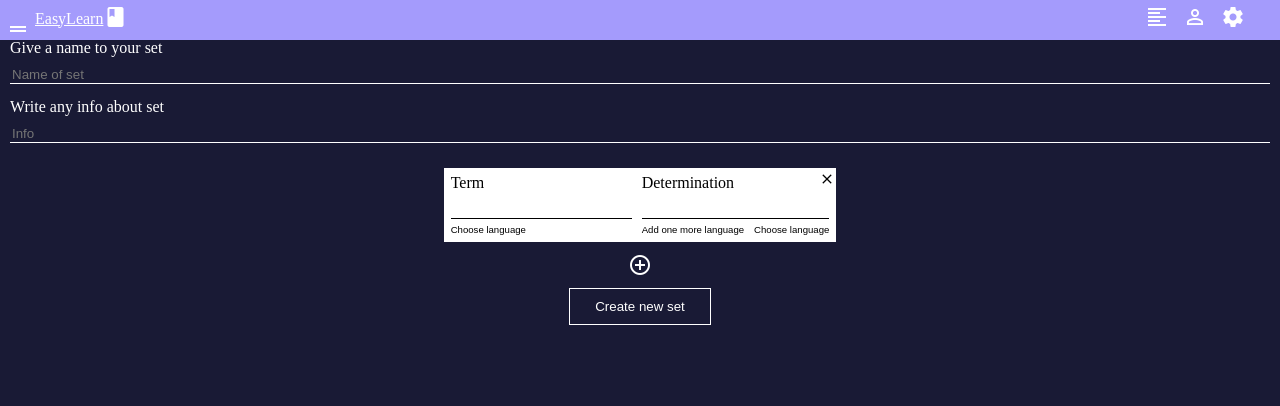
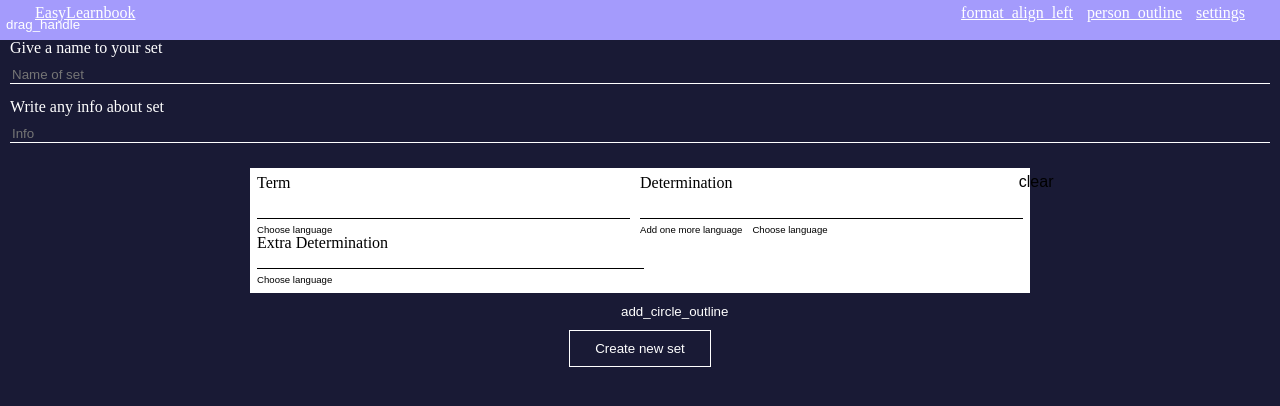
Before and after one commit to Muloversic/easy-learn-React-, a React (Create React App) app: page /new-set in a window 1280 px wide. Shown: the top 406 px of the page. Built offline with nearby package versions, Linux system fonts and the light colour scheme.

Commit message:
created new component for extra translation

```diff
--- a/public/index.html
+++ b/public/index.html
@@ -4,7 +4,7 @@
     <meta charset="utf-8" />
     <meta name="viewport" content="width=device-width, initial-scale=1" />
     <title>EasyLearn</title>
-    <link href="https://fonts.googleapis.com/icon?family=Material+Icons" rel="stylesheet">
+    <!-- <link href="https://fonts.googleapis.com/icon?family=Material+Icons" rel="stylesheet"> -->
   </head>
   <body>
     <div id="root">
--- /dev/null
+++ b/src/components/ExtraTranslation.js
@@ -0,0 +1,16 @@
+export default function ExtraTranslation({id, getData}) {
+  return (
+    <div className="form__word-secondary">
+      <label className="form__label form__label--new-word">
+        Extra Determination
+      </label>
+      <input
+        type="text"
+        name="extraTranslation"
+        className="form__input form__input--new-word"
+        onChange={(event) => getData(event.target, id)}
+      />
+      <button className="form__btn-lang">Choose language</button>
+    </div>
+  );
+}
--- a/src/components/NewSet.js
+++ b/src/components/NewSet.js
@@ -61,6 +61,15 @@ export default function NewSet(props) {
         };
       });
     }
+    if (target.name === "extraTranslation") {
+      setInputData((prevData) => {
+        return {
+          ...prevData,
+          extraTranslation: target.value,
+          id: id,
+        };
+      });
+    }
     if (target.name === "setName") {
       setInputData((prevData) => {
         return {
@@ -106,9 +115,9 @@ export default function NewSet(props) {
     const data = filterWordsData();
     console.log(data);
     const db = getDatabase();
-    set(ref(db, "sets/" + data[0].setName), {
-     data
-    });
+    // set(ref(db, "sets/" + data[0].setName), {
+    //  data
+    // });
   }
   return (
     <main className="main main-new_set new-set">
--- a/src/components/NewWord.js
+++ b/src/components/NewWord.js
@@ -1,5 +1,5 @@
+import ExtraTranslation from "./ExtraTranslation";
 export default function NewWord(props) {
-    // divide getData on two fun : getWord and getTransl
   return (
     <div className="form__word">
       <button
@@ -18,7 +18,7 @@ export default function NewWord(props) {
             type="text"
             name="Term"
             className="form__input form__input--new-word"
-            onChange={(event)=> props.getData(event.target, props.id)}
+            onChange={(event) => props.getData(event.target, props.id)}
           />
           <button className="form__btn-lang">Choose language</button>
         </div>
@@ -30,13 +30,14 @@ export default function NewWord(props) {
             type="text"
             name="Determination"
             className="form__input form__input--new-word"
-            onChange={(event)=> props.getData(event.target, props.id)}
+            onChange={(event) => props.getData(event.target, props.id)}
           />
           <div className="form__buttons-lang">
             <button className="form__btn-lang">Add one more language</button>
             <button className="form__btn-lang">Choose language</button>
           </div>
         </div>
+        <ExtraTranslation id={props.id} getData={props.getData}/>
       </div>
     </div>
   );
--- a/src/scss/newSet.scss
+++ b/src/scss/newSet.scss
@@ -39,13 +39,15 @@
         margin-top: 10px;
         &-data {
             display: flex;
+            flex-wrap: wrap;
 
         }
         &-input {
             display: flex;
+            flex: 0 1 50%;
             flex-direction: column;
             &:first-child {
-                margin-right: 10px;
+                padding-right: 10px;
             }
         }
     }
```
